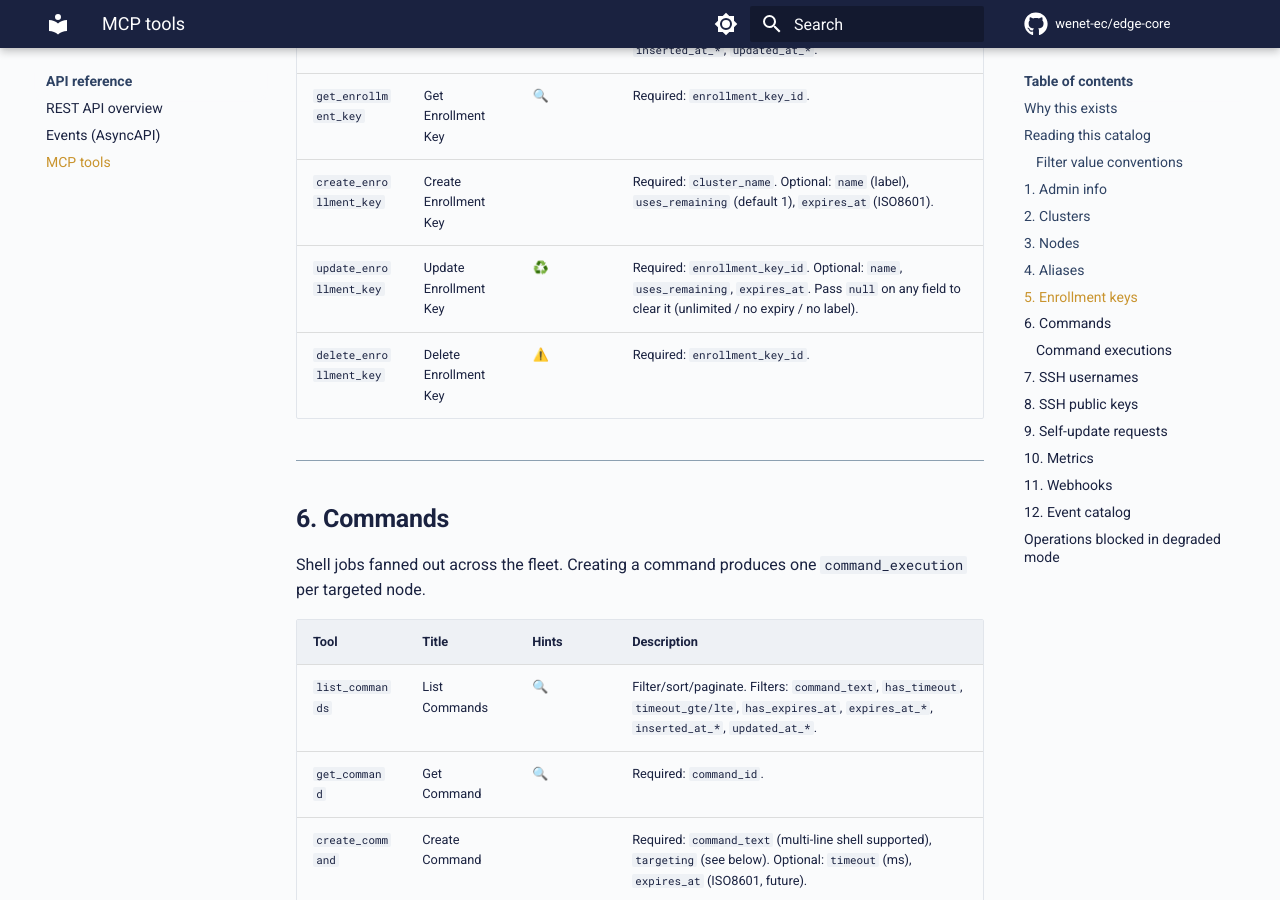
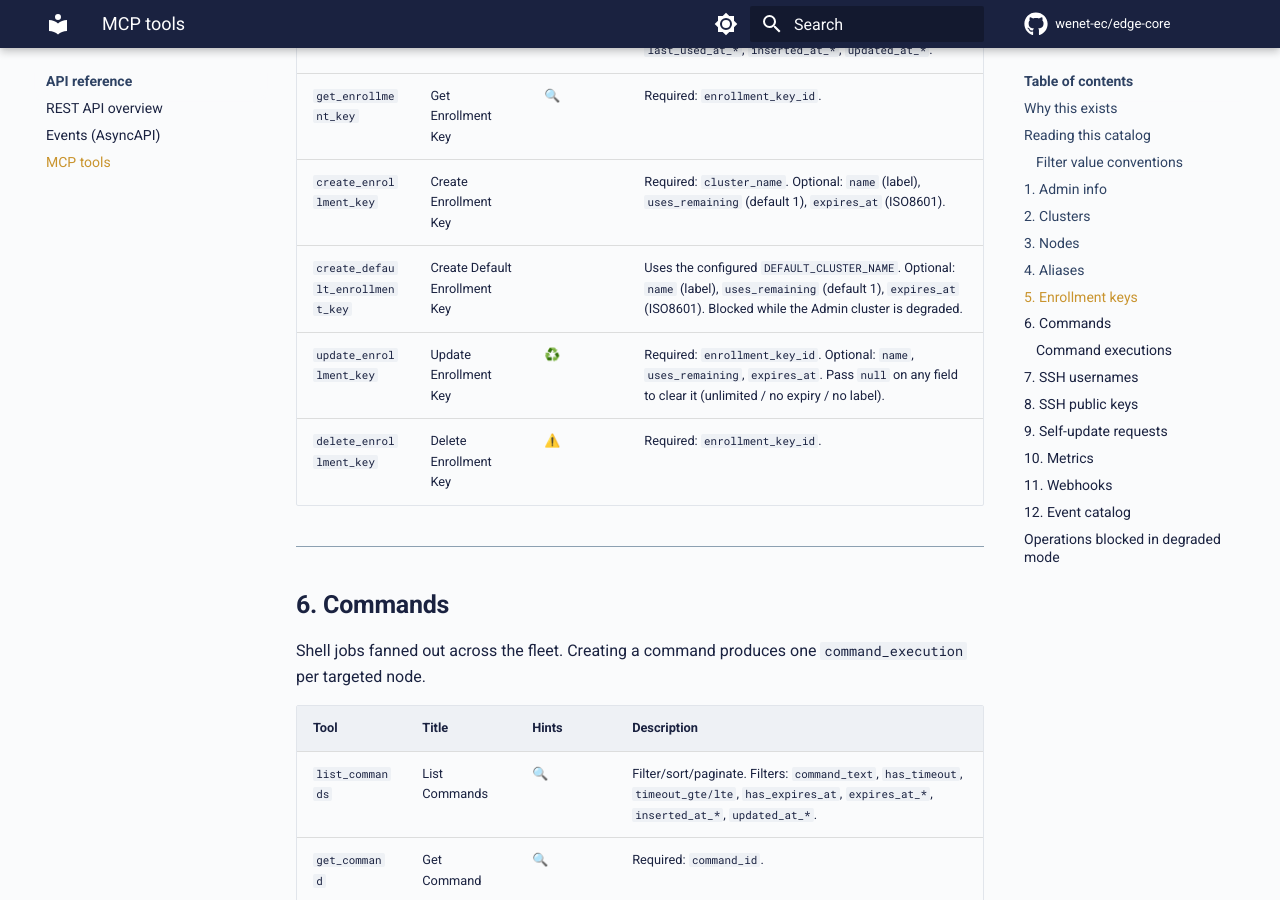
Before and after one commit to wenet-ec/edge-core, an MkDocs documentation site: the page built from docs/admin-mcp-v0.2.0.md, in a window 1280 px wide and 900 px high, scrolled down 4629 px. Built offline with MkDocs 1.6.1 and Material for MkDocs 9.7.7, drawn with Linux system fonts in a browser that asks for light colours; comment, search, counter and statistics services are not loaded; some of the changed text lies outside the part shown.

Commit message:
feat(admin): add create default enrollment key tool

````diff
--- a/docs/admin-mcp-v0.2.0.md
+++ b/docs/admin-mcp-v0.2.0.md
@@ -106,6 +106,7 @@ Tokens agents use to join a cluster's VPN mesh.
 | `list_enrollment_keys` | List Enrollment Keys | 🔍 | Filter/sort/paginate. Filters: `cluster_name` (wildcard), `cluster_name_in` (array), `name`, `has_name`, `key`, `uses_remaining`, `uses_remaining_gte/lte`, `is_unlimited`, `is_spent`, `is_expired`, `is_never_used`, `has_expiry`, `expires_at_*`, `last_used_at_*`, `inserted_at_*`, `updated_at_*`. |
 | `get_enrollment_key` | Get Enrollment Key | 🔍 | Required: `enrollment_key_id`. |
 | `create_enrollment_key` | Create Enrollment Key | | Required: `cluster_name`. Optional: `name` (label), `uses_remaining` (default 1), `expires_at` (ISO8601). |
+| `create_default_enrollment_key` | Create Default Enrollment Key | | Uses the configured `DEFAULT_CLUSTER_NAME`. Optional: `name` (label), `uses_remaining` (default 1), `expires_at` (ISO8601). Blocked while the Admin cluster is degraded. |
 | `update_enrollment_key` | Update Enrollment Key | ♻️ | Required: `enrollment_key_id`. Optional: `name`, `uses_remaining`, `expires_at`. Pass `null` on any field to clear it (unlimited / no expiry / no label). |
 | `delete_enrollment_key` | Delete Enrollment Key | ⚠️ | Required: `enrollment_key_id`. |
 
@@ -232,7 +233,7 @@ When the admin is in degraded mode (total nodes exceed total edge-capacity acros
 ```
 create_cluster              update_cluster              delete_cluster
 change_node_cluster         delete_node                 create_node_recovery_key       delete_node_recovery_key
-create_enrollment_key       update_enrollment_key       delete_enrollment_key
+create_enrollment_key       create_default_enrollment_key update_enrollment_key       delete_enrollment_key
 create_self_update_request
 ```
 
````
Also changed, not shown: 15 other files.
